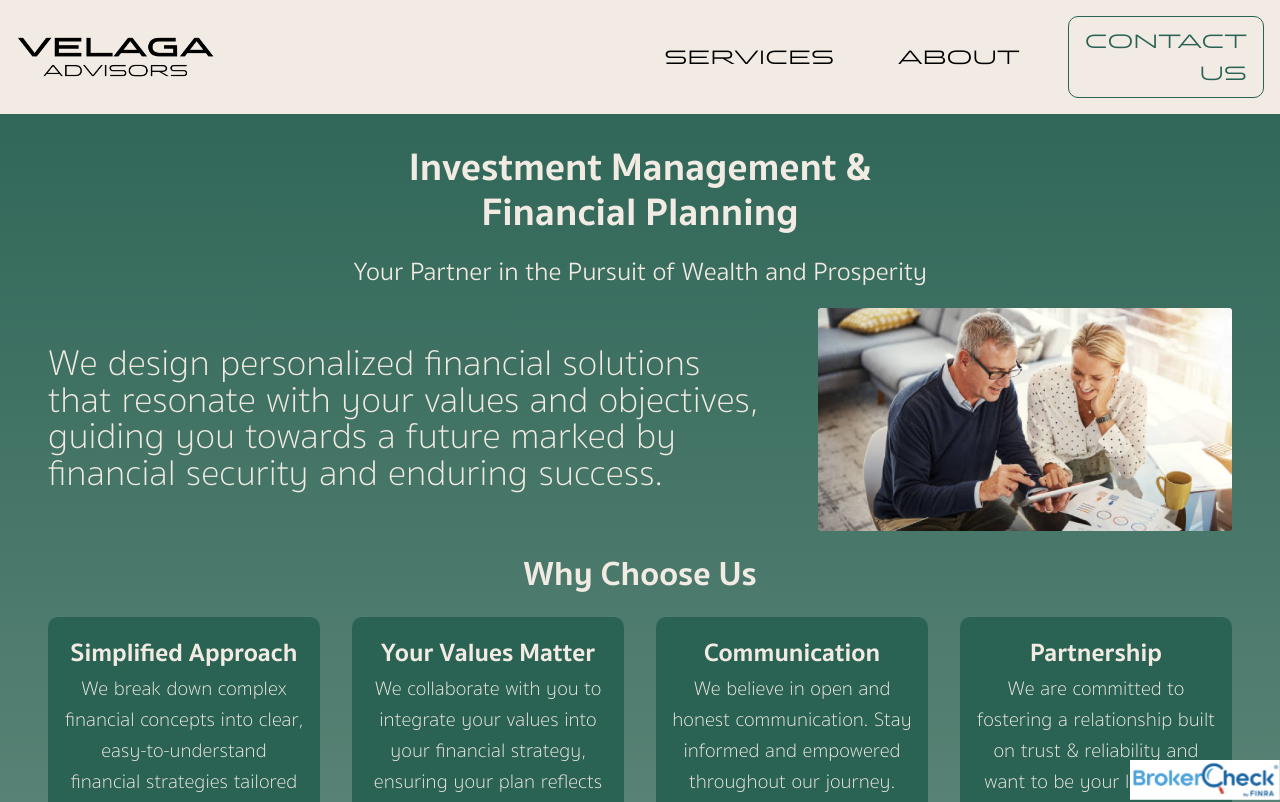
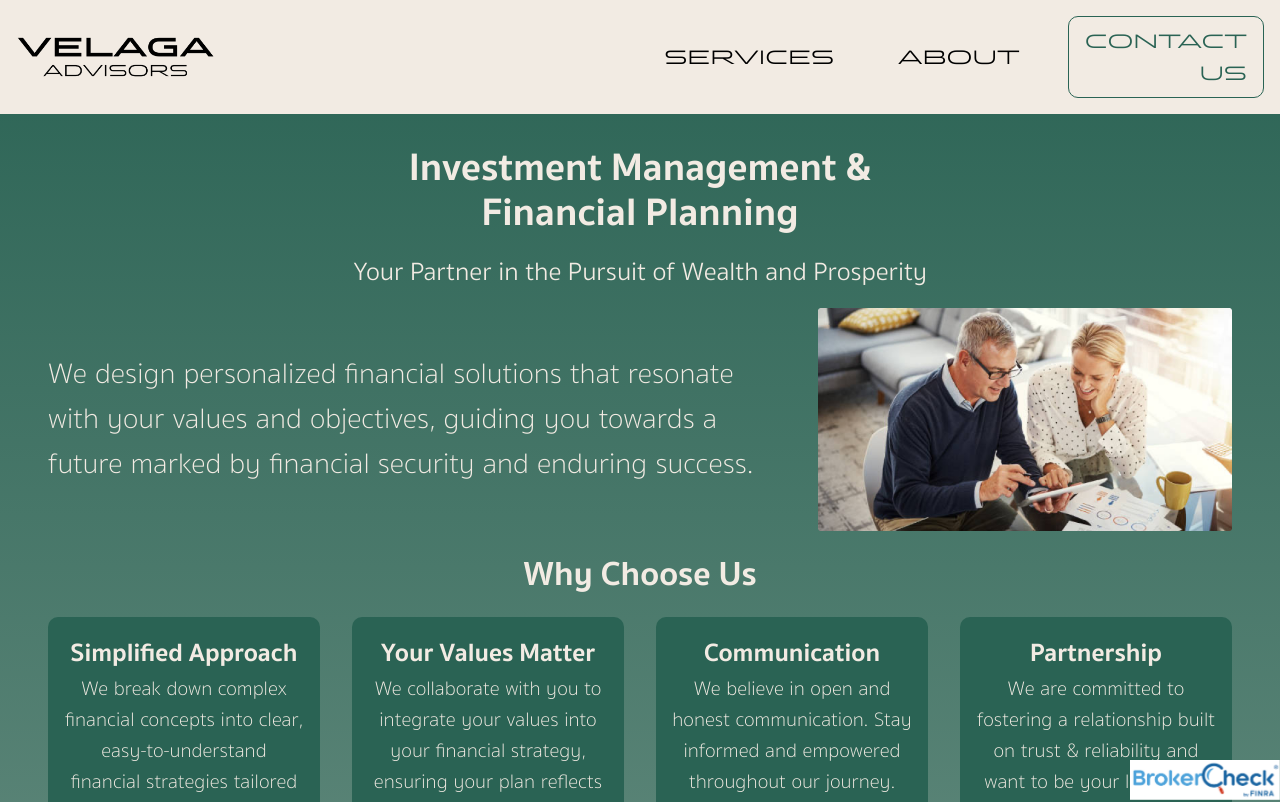
Before and after one commit to avelaga/velagaadvisors, a Next.js app: page / in a window 1280 px wide. Shown: the top 802 px of the page. Built offline with nearby package versions, Linux system fonts and the light colour scheme.

Commit message:
changed home body text size and line height

```diff
--- a/styles/Home.module.css
+++ b/styles/Home.module.css
@@ -41,8 +41,8 @@
 .bodyText {
   width: 60%;
   margin-right: 1rem;
-  font-size: calc((var(--header-size) / 7) * 5);
-  line-height: 2.3rem;
+  font-size: 1.8rem;
+  line-height: 2.8rem;
 }
 
 .bodyImage {
```
